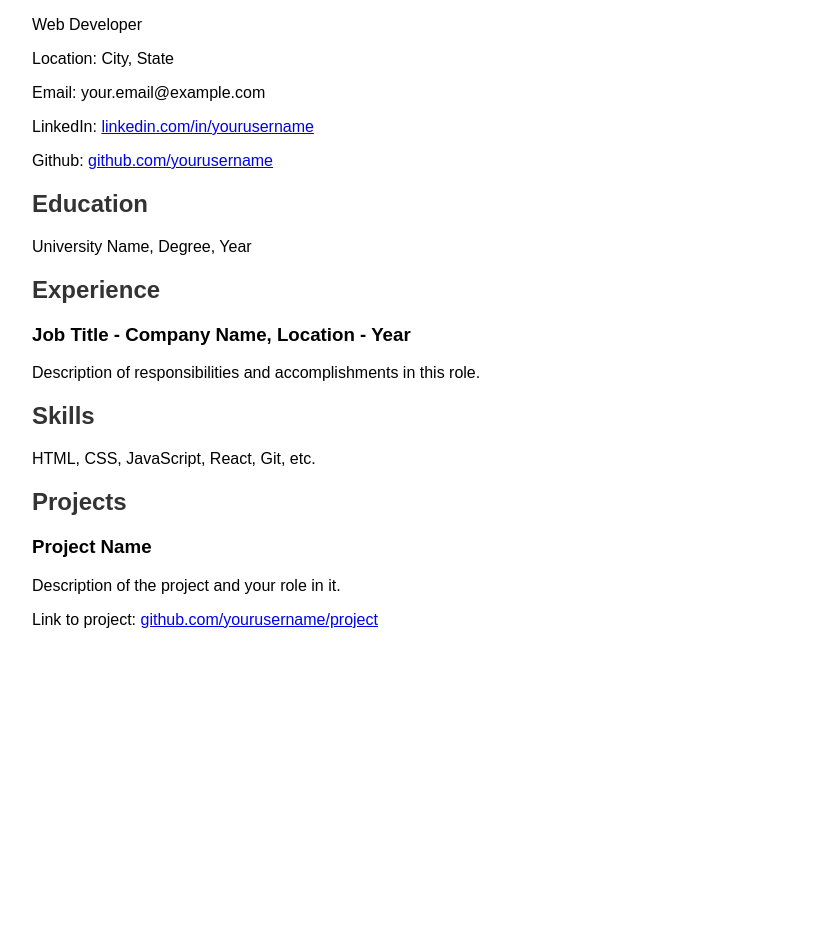
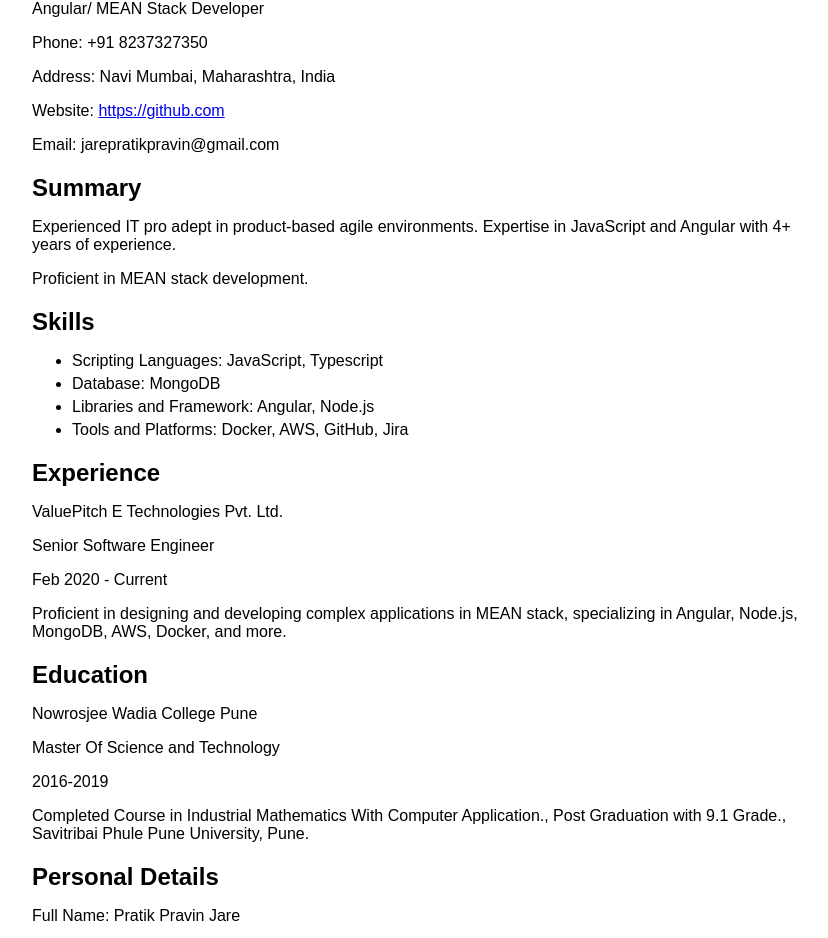
Before and after one commit to pratik-jare/resume, a plain HTML site: page index.html in a window 1280 px wide. Shown: the part 92-1030 px from the top of the page, without its empty margins (208-1036 px from the left). Before the commit the page ends 800 px from the top, so only its background shows below. Drawn offline with Linux system fonts and the light colour scheme.

Commit message:
Update index.html

```diff
--- a/index.html
+++ b/index.html
@@ -3,57 +3,114 @@
 <head>
     <meta charset="UTF-8">
     <meta name="viewport" content="width=device-width, initial-scale=1.0">
-    <title>Your Name - Resume</title>
+    <title>Pratik Jare's Resume</title>
     <style>
         body {
             font-family: Arial, sans-serif;
         }
+
         .container {
             max-width: 800px;
-            margin: 0 auto;
+            margin: auto;
             padding: 20px;
         }
-        h1, h2 {
-            color: #333;
-        }
+
         .section {
             margin-bottom: 20px;
+        }
+
+        .section h2 {
+            margin-bottom: 10px;
+        }
+
+        .section p {
+            margin-bottom: 5px;
+        }
+
+        .contact-info {
+            list-style-type: none;
+            padding: 0;
+        }
+
+        .contact-info li {
+            margin-bottom: 5px;
+        }
+
+        .skills ul {
+            list-style-type: none;
+            padding: 0;
+        }
+
+        .skills li {
+            margin-bottom: 5px;
         }
     </style>
 </head>
 <body>
     <div class="container">
-        <header class="section">
-            <h1>Your Name</h1>
-            <p>Web Developer</p>
-            <p>Location: City, State</p>
-            <p>Email: your.email@example.com</p>
-            <p>LinkedIn: <a href="https://www.linkedin.com/in/yourusername/">linkedin.com/in/yourusername</a></p>
-            <p>Github: <a href="https://github.com/yourusername">github.com/yourusername</a></p>
-        </header>
+        <div class="section">
+            <h2>Pratik Jare</h2>
+            <p>Angular/ MEAN Stack Developer</p>
+            <p>Phone: +91 8237327350</p>
+            <p>Address: Navi Mumbai, Maharashtra, India</p>
+            <p>Website: <a href="https://github.com">https://github.com</a></p>
+            <p>Email: jarepratikpravin@gmail.com</p>
+        </div>
 
-        <section class="section">
+        <div class="section">
+            <h2>Summary</h2>
+            <p>Experienced IT pro adept in product-based agile environments. Expertise in JavaScript and Angular with 4+ years of experience.</p>
+            <p>Proficient in MEAN stack development.</p>
+        </div>
+
+        <div class="section">
+            <h2>Skills</h2>
+            <ul class="skills">
+                <li>Scripting Languages: JavaScript, Typescript</li>
+                <li>Database: MongoDB</li>
+                <li>Libraries and Framework: Angular, Node.js</li>
+                <li>Tools and Platforms: Docker, AWS, GitHub, Jira</li>
+            </ul>
+        </div>
+
+        <div class="section">
+            <h2>Experience</h2>
+            <p>ValuePitch E Technologies Pvt. Ltd.</p>
+            <p>Senior Software Engineer</p>
+            <p>Feb 2020 - Current</p>
+            <p>Proficient in designing and developing complex applications in MEAN stack, specializing in Angular, Node.js, MongoDB, AWS, Docker, and more.</p>
+        </div>
+
+        <!-- Add more sections as needed -->
+
+        <div class="section">
             <h2>Education</h2>
-            <p>University Name, Degree, Year</p>
-        </section>
+            <p>Nowrosjee Wadia College Pune</p>
+            <p>Master Of Science and Technology</p>
+            <p>2016-2019</p>
+            <p>Completed Course in Industrial Mathematics With Computer Application., Post Graduation with 9.1 Grade., Savitribai Phule Pune University, Pune.</p>
+        </div>
 
-        <section class="section">
-            <h2>Experience</h2>
-            <h3>Job Title - Company Name, Location - Year</h3>
-            <p>Description of responsibilities and accomplishments in this role.</p>
-        </section>
+        <div class="section">
+            <h2>Personal Details</h2>
+            <p>Full Name: Pratik Pravin Jare</p>
+            <p>Email ID: jarepratikpravin@gmail.com</p>
+            <p>Mob. No.: +91 8237328350</p>
+            <p>Gender: Male</p>
+            <p>Date of Birth: 14th August 1995</p>
+            <p>Nationality: Indian</p>
+            <p>Marital Status: Single</p>
+            <p>Language Known: Marathi, English, Hindi</p>
+            <p>Current Address: Navi Mumbai, Maharashtra</p>
+        </div>
 
-        <section class="section">
-            <h2>Skills</h2>
-            <p>HTML, CSS, JavaScript, React, Git, etc.</p>
-        </section>
+        <div class="section">
+            <h2>Declaration</h2>
+            <p>I affirm that the information provided is accurate to the best of my knowledge and I take full responsibility for its correctness</p>
+            <p>Place: (Signature)</p>
+            <p>Date: Pratik Pravin Jare</p>
+        </div>
 
-        <section class="section">
-            <h2>Projects</h2>
-            <h3>Project Name</h3>
-            <p>Description of the project and your role in it.</p>
-            <p>Link to project: <a href="https://github.com/yourusername/project">github.com/yourusername/project</a></p>
-        </section>
     </div>
 </body>
 </html>
```
